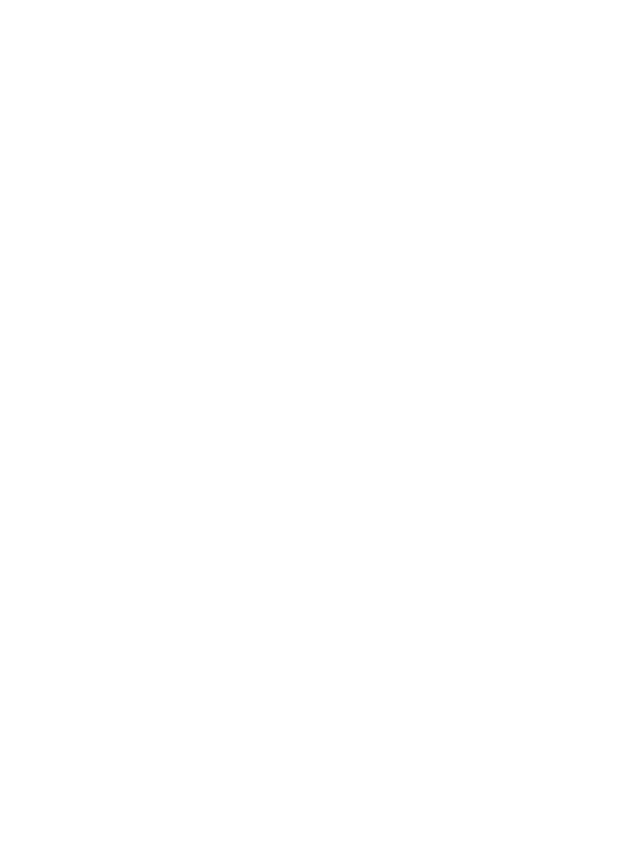
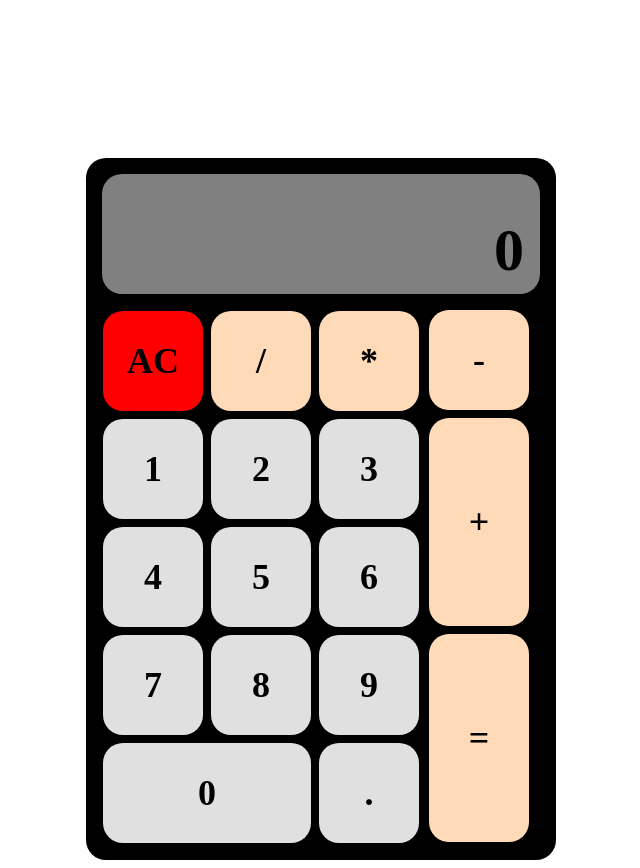
Before and after one commit to Oussama5379/calculator, a plain HTML site: page index.html in a window 1280 px wide. Shown: the whole page, without its empty margins (319-959 px from the left). Before the commit the page ends 800 px from the top, so only its background shows below. Drawn offline with Linux system fonts and the light colour scheme.

Commit message:
Build the calculator structure using html and css

```diff
--- a/index.html
+++ b/index.html
@@ -4,7 +4,35 @@
 		<meta charset="UTF-8" />
 		<meta name="viewport" content="width=device-width, initial-scale=1.0" />
 		<script src="script.js"></script>
+		<link rel="stylesheet" href="style.css" />
 		<title>Calculator</title>
 	</head>
-	<body></body>
+	<body>
+		<div class="calculator">
+			<div class="display">0</div>
+			<div class="control">
+				<div class="left-side">
+					<div class="clear">AC</div>
+					<div class="operator">/</div>
+					<div class="operator">*</div>
+					<div class="digit">1</div>
+					<div class="digit">2</div>
+					<div class="digit">3</div>
+					<div class="digit">4</div>
+					<div class="digit">5</div>
+					<div class="digit">6</div>
+					<div class="digit">7</div>
+					<div class="digit">8</div>
+					<div class="digit">9</div>
+					<div class="zero">0</div>
+					<div class="digit">.</div>
+				</div>
+				<div class="right-side">
+					<div class="operator">-</div>
+					<div class="operator double-height">+</div>
+					<div class="operator double-height">=</div>
+				</div>
+			</div>
+		</div>
+	</body>
 </html>
--- a/style.css
+++ b/style.css
@@ -0,0 +1,69 @@
+body {
+	display: flex;
+	justify-content: center;
+}
+.calculator {
+	margin-top: 150px;
+	font-size: 36px;
+	font-weight: bold;
+	background-color: #000000;
+	padding: 16px;
+	display: flex;
+	flex-direction: column;
+	gap: 16px;
+	border-radius: 20px;
+}
+.control {
+	display: flex;
+	text-align: center;
+}
+.left-side {
+	display: flex;
+	flex-wrap: wrap;
+	border: 1px solid black;
+	gap: 8px;
+	width: 325px;
+}
+.right-side {
+	display: flex;
+	flex-direction: column;
+	gap: 8px;
+}
+.operator,
+.digit,
+.clear {
+	width: 100px;
+	height: 100px;
+	border-radius: 20px;
+	line-height: 100px;
+}
+.digit {
+	background-color: #e0e0e0;
+}
+.operator {
+	background-color: peachpuff;
+}
+.clear {
+	background-color: red;
+}
+.zero {
+	width: 208px;
+	background-color: #e0e0e0;
+	border-radius: 20px;
+	line-height: 100px;
+}
+.double-height {
+	height: 208px;
+	line-height: 208px;
+}
+.display {
+	box-sizing: border-box;
+	height: 120px;
+	width: 438px;
+	background-color: grey;
+	border-radius: 20px;
+	text-align: right;
+	font-size: 60px;
+	line-height: 120px;
+	padding: 16px;
+}
```
